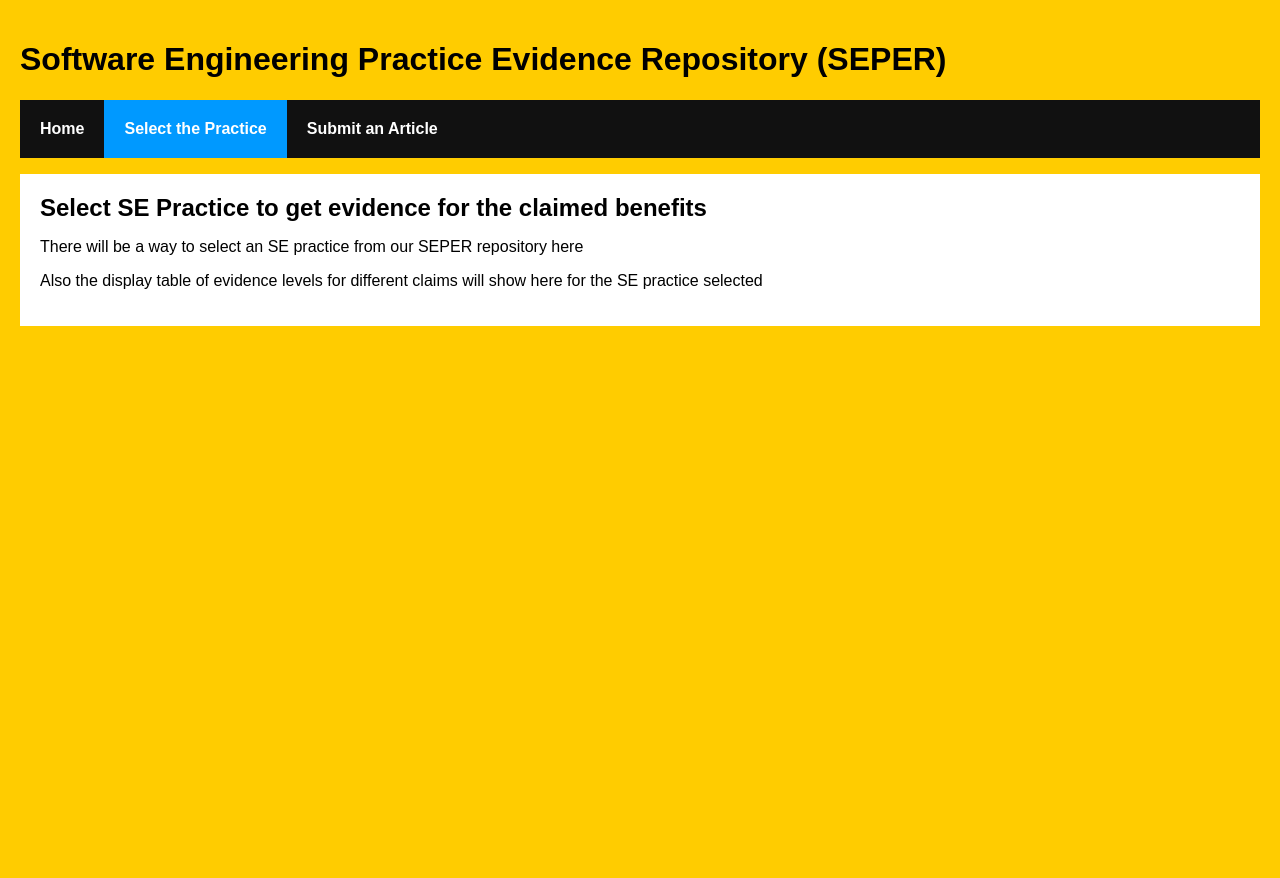
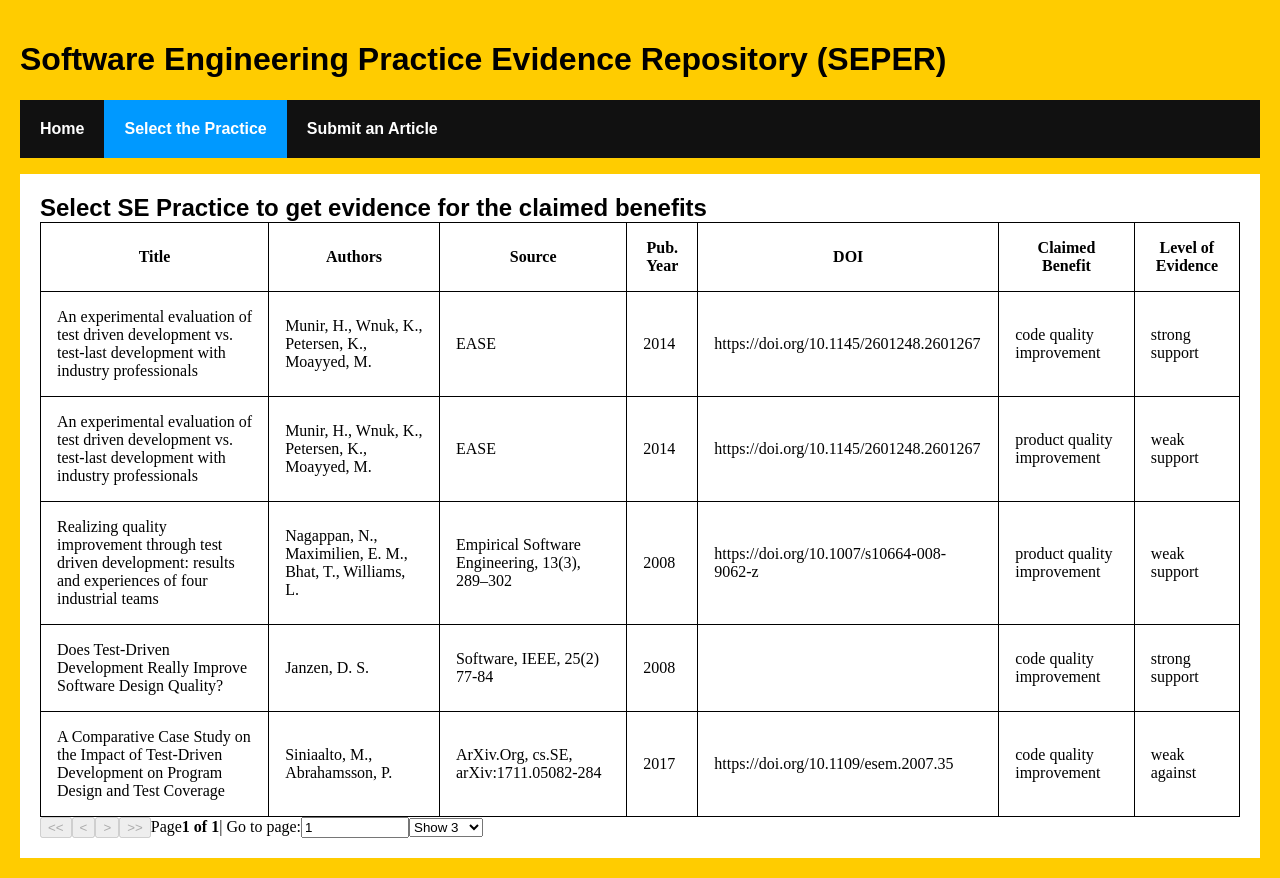
Before and after one commit to catwrightb/cise_ass1A_worksheet4_, a React (Create React App) app in the folder frontend/: page /SEPractice in a window 1280 px wide. Before the commit the page ends 800 px from the top, so only its background shows below. Built offline with nearby package versions, Linux system fonts and the light colour scheme; the HTML template or start-up script is replaced by a standard one.

Commit message:
added component items in src

```diff
--- a/frontend/package.json
+++ b/frontend/package.json
@@ -10,6 +10,8 @@
     "react-dom": "^17.0.0",
     "react-router-dom": "^6.3.0",
     "react-scripts": "5.0.0",
+    "react-table": "^7.7.0",
+    "styled-components": "^5.3.5",
     "web-vitals": "^2.1.4"
   },
   "scripts": {
--- /dev/null
+++ b/frontend/src/components/EvidenceTable.js
@@ -0,0 +1,126 @@
+import React, { useMemo } from "react";
+import articles from "../dummydata/articles.js";
+import { useTable, useSortBy, usePagination } from "react-table";
+
+const Table = ({ columns, data }) => {
+  const {
+    getTableProps,
+    getTableBodyProps,
+    headerGroups,
+    prepareRow,
+
+    page, // Instead of using 'rows', we'll use page,
+    // which has only the rows for the active page
+
+    // The rest of these things are super handy, too ;)
+    canPreviousPage,
+    canNextPage,
+    pageOptions,
+    pageCount,
+    gotoPage,
+    nextPage,
+    previousPage,
+    setPageSize,
+    state: { pageIndex, pageSize },
+  } = useTable(
+    {
+      columns,
+      data,
+      initialState: { pageIndex: 0 },
+    },
+
+    useSortBy,
+    usePagination
+  );
+
+  // Render Data Table UI
+  return (
+    <>
+      <table {...getTableProps()}>
+        <thead>
+          {headerGroups.map((headerGroup) => (
+            <tr {...headerGroup.getHeaderGroupProps()}>
+              {headerGroup.headers.map((column) => (
+                // Add the sorting props to control sorting. For this example
+                // we can add them into the header props
+                <th {...column.getHeaderProps(column.getSortByToggleProps())}>
+                  {column.render("Header")}
+                  {/* Add a sort direction indicator */}
+                  <span>
+                    {column.isSorted
+                      ? column.isSortedDesc
+                        ? " 🔽"
+                        : " 🔼"
+                      : ""}
+                  </span>
+                </th>
+              ))}
+            </tr>
+          ))}
+        </thead>
+        <tbody {...getTableBodyProps()}>
+          {page.map((row, i) => {
+            prepareRow(row);
+            return (
+              <tr {...row.getRowProps()}>
+                {row.cells.map((cell) => {
+                  return (
+                    <td {...cell.getCellProps()}>{cell.render("Cell")}</td>
+                  );
+                })}
+              </tr>
+            );
+          })}
+        </tbody>
+      </table>
+
+      {/* Pagination */}
+      <div className="pagination">
+        <button onClick={() => gotoPage(0)} disabled={!canPreviousPage}>
+          {"<<"}
+        </button>
+        <button onClick={() => previousPage()} disabled={!canPreviousPage}>
+          {"<"}
+        </button>
+        <button onClick={() => nextPage()} disabled={!canNextPage}>
+          {">"}
+        </button>
+        <button onClick={() => gotoPage(pageCount - 1)} disabled={!canNextPage}>
+          {">>"}
+        </button>
+        <span>
+          Page
+          <strong>
+            {pageIndex + 1} of {pageOptions.length}
+          </strong>
+        </span>
+        <span>
+          | Go to page:
+          <input
+            type="number"
+            defaultValue={pageIndex + 1}
+            onChange={(e) => {
+              const page = e.target.value ? Number(e.target.value) - 1 : 0;
+              gotoPage(page);
+            }}
+            style={{ width: "100px" }}
+          />
+        </span>
+        <select
+          value={pageSize}
+          onChange={(e) => {
+            setPageSize(Number(e.target.value));
+          }}
+        >
+          {[3, 7, 15].map((pageSize) => (
+            <option key={pageSize} value={pageSize}>
+              Show {pageSize}
+            </option>
+          ))}
+        </select>
+      </div>
+    </>
+  );
+};
+
+export default Table;
--- /dev/null
+++ b/frontend/src/components/TableColumns.js
@@ -0,0 +1,32 @@
+const TableColumns = [
+    {
+      Header: "Title",
+      accessor: "title",
+    },
+    {
+      Header: "Authors",
+      accessor: "authors",
+    },
+    {
+      Header: "Source",
+      accessor: "source",
+    },
+    {
+      Header: "Pub. Year",
+      accessor: "pubyear",
+    },
+    {
+      Header: "DOI",
+      accessor: "doi",
+    },
+    {
+      Header: "Claimed Benefit",
+      accessor: "claim",
+    },
+    {
+      Header: "Level of Evidence",
+      accessor: "evidence",
+    },
+  ];
+
+  export default TableColumns;
--- /dev/null
+++ b/frontend/src/components/TableStyles.js
@@ -0,0 +1,27 @@
+import styled from "styled-components";
+
+const Styles = styled.div`
+  table {
+    width: 100%;
+    border-spacing: 0;
+    border: 1px solid black;
+    tr {
+      :last-child {
+        td {
+          border-bottom: 0;
+        }
+      }
+    }
+    th,
+    td {
+      margin: 0;
+      padding: 1rem;
+      border-bottom: 1px solid black;
+      border-right: 1px solid black;
+      :last-child {
+        border-right: 0;
+      }
+    }
+  }
+`;
+export default Styles;
--- a/frontend/src/pages/SE-Practice.js
+++ b/frontend/src/pages/SE-Practice.js
@@ -1,11 +1,18 @@
-import React from "react";
+import articles from "../dummydata/articles.js";
+import Styles from "../components/TableStyles.js";
+import Table from "../components/EvidenceTable.js";
+import TableColumns from "../components/TableColumns.js";
 
 const SEPractice = () => {
     return (
       <div>
         <h2>Select SE Practice to get evidence for the claimed benefits</h2>
-        <p>There will be a way to select an SE practice from our SEPER repository here</p>
-        <p>Also the display table of evidence levels for different claims will show here for the SE practice selected</p>
+               <Styles>
+                 <Table
+                  data={articles}
+                  columns={TableColumns}
+                 />
+              </Styles>
       </div>
     );
 }
```
Also changed, not shown: frontend/src/components/Dropdown.js (added, +17 -0 lines), frontend/src/dummydata/SEPractices.js (added, +13 -0 lines), frontend/src/components/SubmissionForm.js (added), 1 other file (tests, documents, lock files or other folders).
